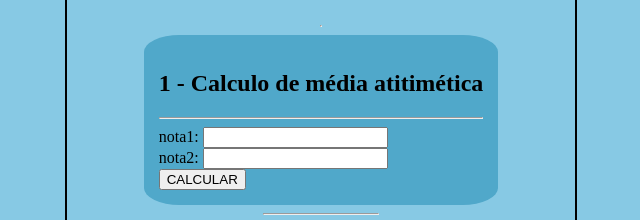
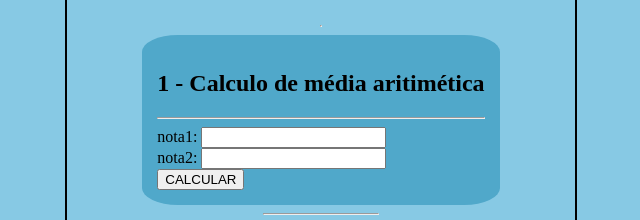
Before and after one commit to carlosalbertoestrela/Atividade-de-fixacao-2_Logica-de-programacao, a plain HTML site: page assets/pages/at1.html in a window 1280 px wide. Shown: the part 203-423 px from the top of the page, 319-959 px from the left. Drawn offline with Linux system fonts and the light colour scheme.

Commit message:
correção ortográfica

```diff
--- a/assets/pages/at1.html
+++ b/assets/pages/at1.html
@@ -15,7 +15,7 @@
 
     <section id="at1_container">
 
-        <h2> 1 - Calculo de média atitimética</h2>
+        <h2> 1 - Calculo de média aritimética</h2>
         <hr>
         <div class="at1_data">
             <label for="#at1_nota1">nota1:</label>
```
